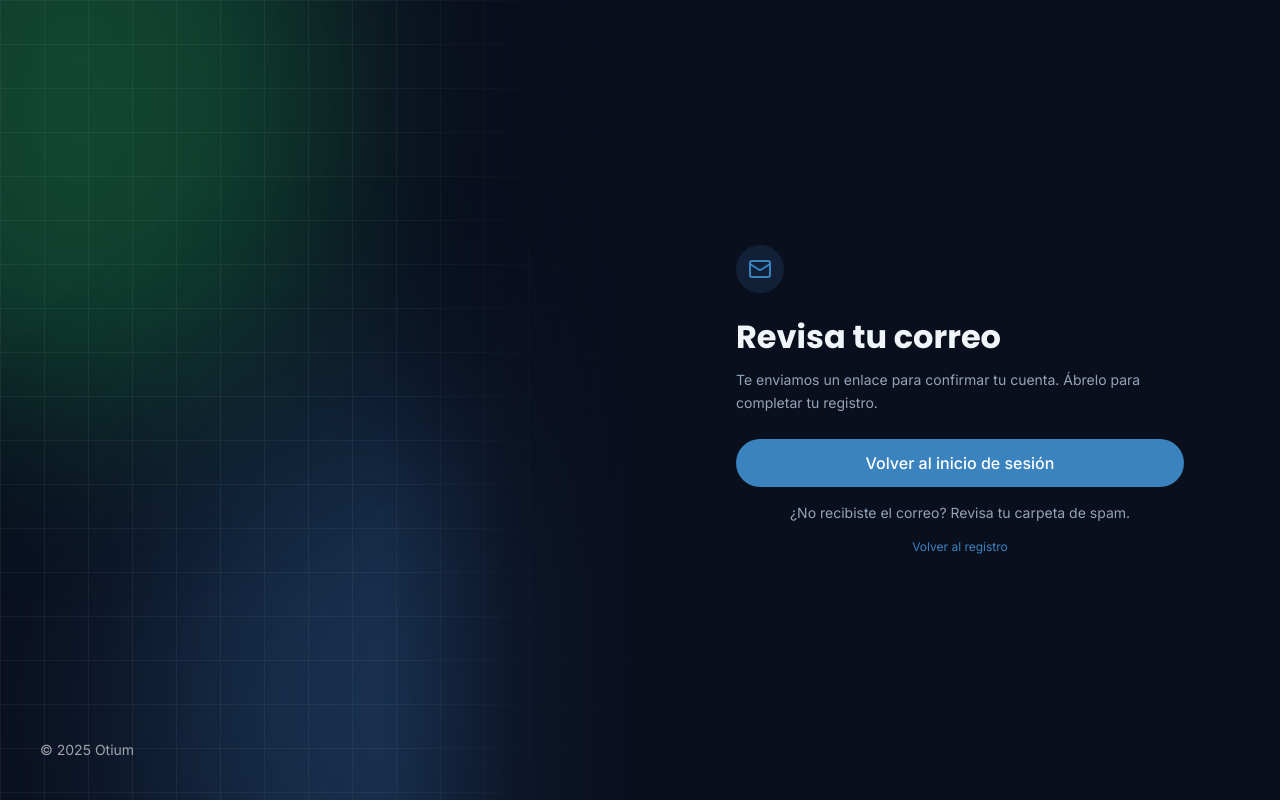
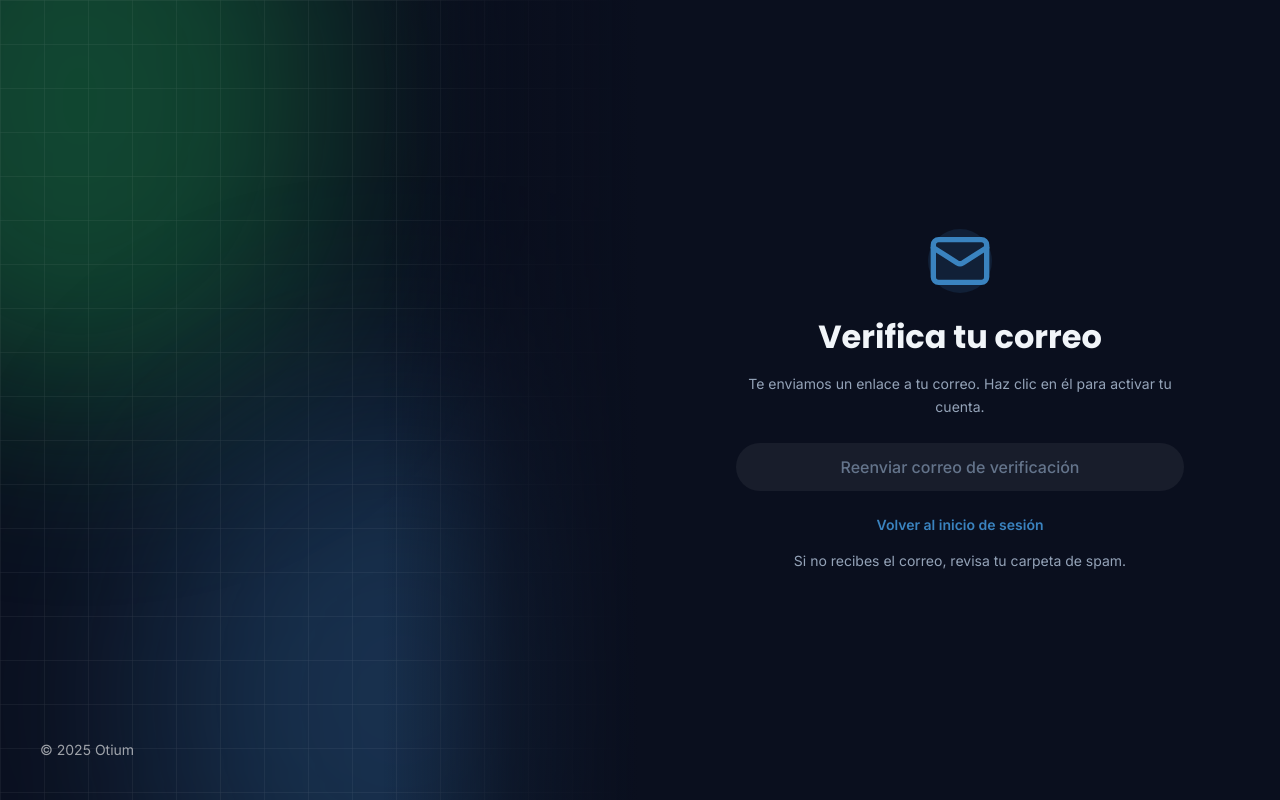
Before and after one commit to complejo-deportivo-dev/complejo-deportivo, a Next.js app: page /verify-email in a window 1280 px wide. Built offline with nearby package versions, Linux system fonts and the light colour scheme.

Commit message:
feat: pantalla verify-email

```diff
--- a/src/app/(auth)/layout.tsx
+++ b/src/app/(auth)/layout.tsx
@@ -17,23 +17,23 @@ export default function Layout({ children }: { children: ReactNode }) {
         isRegisterPage
           ? "Crea tu cuenta y empieza a reservar."
           : isVerifyEmailPage
-            ? "Confirma tu correo electrónico."
+            ? "Revisa tu correo"
             : isForgotPasswordPage
               ? "Recupera tu contraseña"
               : isUpdatePasswordPage
                 ? "Nueva contraseña"
-                : "Inicia sesión"
+                : "Tu complejo deportivo, a un clic."
       }
       subtitle={
         isRegisterPage
           ? "Canchas, piscinas, zonas húmedas y gimnasio, todo en un solo lugar."
           : isVerifyEmailPage
-            ? "Revisa tu bandeja de entrada para activar tu cuenta."
+            ? "Te enviamos un enlace para verificar tu cuenta."
             : isForgotPasswordPage
               ? "Te enviaremos un enlace para restablecerla"
               : isUpdatePasswordPage
                 ? "Elige una contraseña segura"
-                : "Accede a tu cuenta para reservar."
+                : "Reserva canchas, piscinas, zonas húmedas y gimnasio en segundos."
       }
       reservation={null}
     >
--- a/src/app/(auth)/verify-email/page.tsx
+++ b/src/app/(auth)/verify-email/page.tsx
@@ -1,49 +1,5 @@
-"use client";
-
-import Link from "next/link";
-import { useRouter } from "next/navigation";
-import { Mail } from "lucide-react";
-import Button from "@/components/ui/Button";
-import Card from "@/components/ui/Card";
+import VerifyEmailNotice from "@/features/auth/components/VerifyEmailNotice";
 
 export default function VerifyEmailPage() {
-  const router = useRouter();
-
-  return (
-    <Card
-      as="section"
-      padding="none"
-      variant="flat"
-      className="w-full !rounded-none !bg-transparent !shadow-none !backdrop-blur-none"
-    >
-      <div className="mb-6 flex size-12 items-center justify-center rounded-full bg-primary-soft text-primary">
-        <Mail aria-hidden="true" className="size-6" />
-      </div>
-      <h2 className="font-heading text-h2 font-bold leading-tight text-text-primary">
-        Revisa tu correo
-      </h2>
-      <p className="mt-3 text-sm leading-relaxed text-text-secondary">
-        Te enviamos un enlace para confirmar tu cuenta. Ábrelo para completar tu
-        registro.
-      </p>
-      <Button
-        className="mt-6 w-full !rounded-full"
-        size="lg"
-        onClick={() => router.push("/login")}
-      >
-        Volver al inicio de sesión
-      </Button>
-      <p className="mt-4 text-center text-sm text-text-secondary">
-        ¿No recibiste el correo? Revisa tu carpeta de spam.
-      </p>
-      <p className="mt-4 text-center text-xs text-text-disabled">
-        <Link
-          className="text-primary transition-colors hover:text-primary-hover"
-          href="/register"
-        >
-          Volver al registro
-        </Link>
-      </p>
-    </Card>
-  );
+  return <VerifyEmailNotice />;
 }
--- a/src/components/shared/AuthLayout.tsx
+++ b/src/components/shared/AuthLayout.tsx
@@ -201,7 +201,7 @@ export default function AuthLayout({
             )}
           </div>
 
-          <div className="shrink-0">
+          <div className="shrink-0 ">
             <div className="grid grid-cols-3 gap-3">
               {features.map((f, i) => (
                 <FeatureCard
--- a/src/features/auth/components/RegisterForm.tsx
+++ b/src/features/auth/components/RegisterForm.tsx
@@ -138,7 +138,7 @@ export default function RegisterForm() {
       });
 
       if (response.status === 201) {
-        router.push("/verify-email");
+        router.push(`/verify-email?email=${encodeURIComponent(validation.data.email)}`);
         return;
       }
 
--- /dev/null
+++ b/src/features/auth/components/VerifyEmailNotice.tsx
@@ -0,0 +1,110 @@
+"use client";
+
+import Link from "next/link";
+import { useSearchParams } from "next/navigation";
+import { useState } from "react";
+import { Mail } from "lucide-react";
+import Button from "@/components/ui/Button";
+import Card from "@/components/ui/Card";
+import { createClient } from "@/lib/supabase/client";
+
+export default function VerifyEmailNotice() {
+  const searchParams = useSearchParams();
+  const email = searchParams.get("email") ?? "";
+  const [isResending, setIsResending] = useState(false);
+  const [status, setStatus] = useState<"idle" | "success" | "error">("idle");
+  const [feedback, setFeedback] = useState("");
+
+  async function handleResend() {
+    if (!email) {
+      setStatus("error");
+      setFeedback("No se encontró el correo para reenviar el enlace.");
+      return;
+    }
+
+    setIsResending(true);
+    setStatus("idle");
+    setFeedback("");
+
+    try {
+      const supabase = createClient();
+      const { error } = await supabase.auth.resend({
+        type: "signup",
+        email,
+      });
+
+      if (error) {
+        throw error;
+      }
+
+      setStatus("success");
+      setFeedback(`Se ha reenviado el enlace a ${email}.`);
+    } catch {
+      setStatus("error");
+      setFeedback("No se pudo reenviar el correo. Intenta nuevamente.");
+    } finally {
+      setIsResending(false);
+    }
+  }
+
+  return (
+    <Card
+      as="section"
+      padding="none"
+      variant="flat"
+      className="w-full !rounded-none !bg-transparent !shadow-none !backdrop-blur-none text-center"
+    >
+      <div className="mb-6 flex justify-center">
+        <div className="flex size-16 items-center justify-center rounded-full bg-primary-soft text-primary">
+          <Mail aria-hidden="true" className="text-primary" size={64} />
+        </div>
+      </div>
+
+      <h2 className="font-heading text-h2 font-bold leading-tight text-text-primary">
+        Verifica tu correo
+      </h2>
+
+      <p className="mt-4 text-sm leading-relaxed text-text-secondary">
+        Te enviamos un enlace a {email || "tu correo"}. Haz clic en él para activar
+        tu cuenta.
+      </p>
+
+      {feedback && (
+        <div
+          className={`mt-4 rounded-md border px-3 py-2 text-sm ${
+            status === "success"
+              ? "border-success/30 bg-success-soft text-success"
+              : "border-error/30 bg-error-soft text-error"
+          }`}
+          role={status === "error" ? "alert" : "status"}
+        >
+          {feedback}
+        </div>
+      )}
+
+      <Button
+        className="mt-6 w-full !rounded-full"
+        disabled={isResending || !email}
+        loading={isResending}
+        onClick={handleResend}
+        size="lg"
+        variant="secondary"
+      >
+        Reenviar correo de verificación
+      </Button>
+
+      <p className="mt-6 text-center text-sm text-text-secondary">
+        <Link
+          className="font-semibold text-primary transition-colors hover:text-primary-hover"
+          href="/login"
+        >
+          Volver al inicio de sesión
+        </Link>
+      </p>
+
+      <p className="mt-4 text-center text-sm text-text-secondary">
+        Si no recibes el correo, revisa tu carpeta de spam.
+      </p>
+    </Card>
+  );
+}
```
